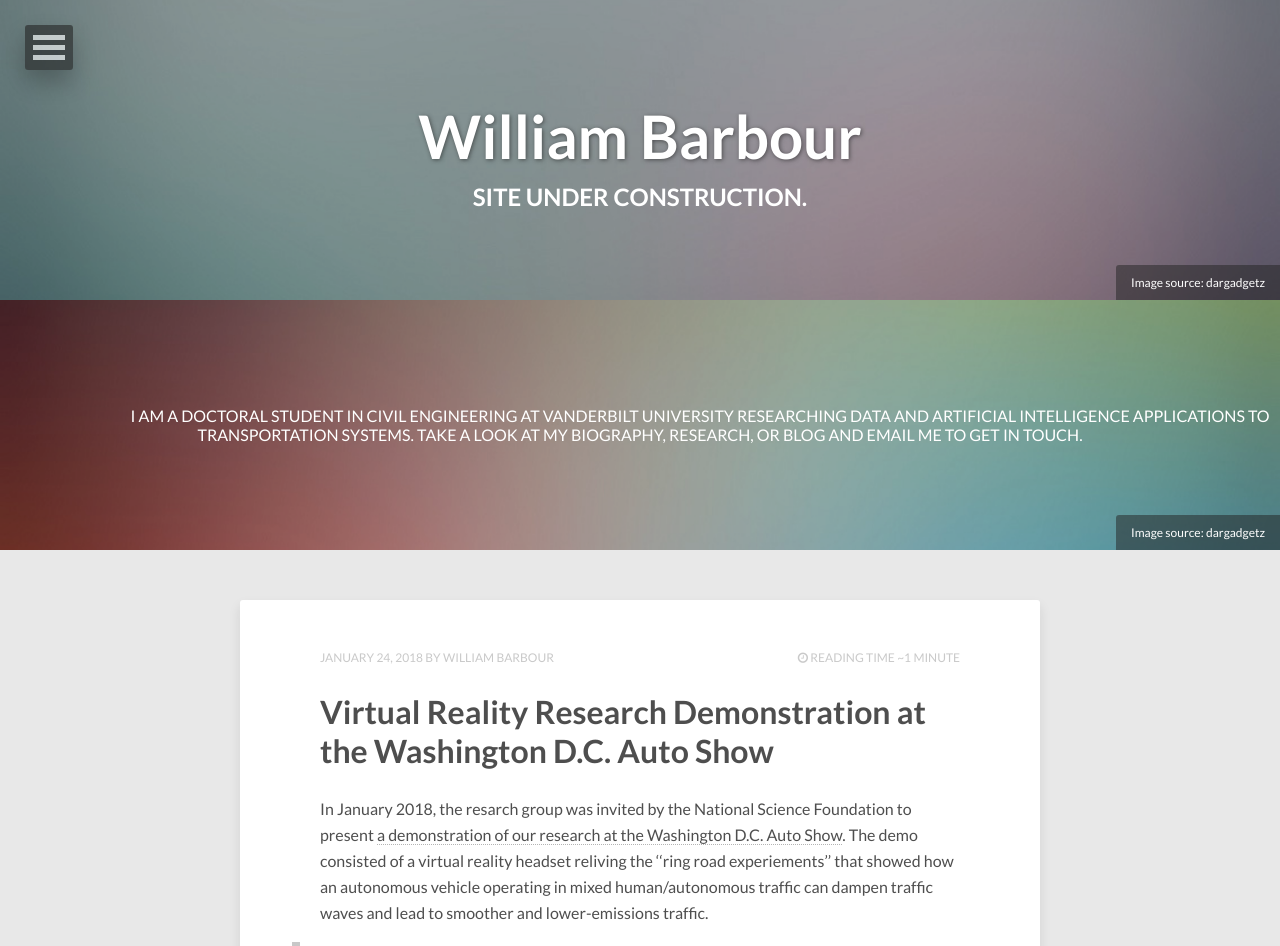
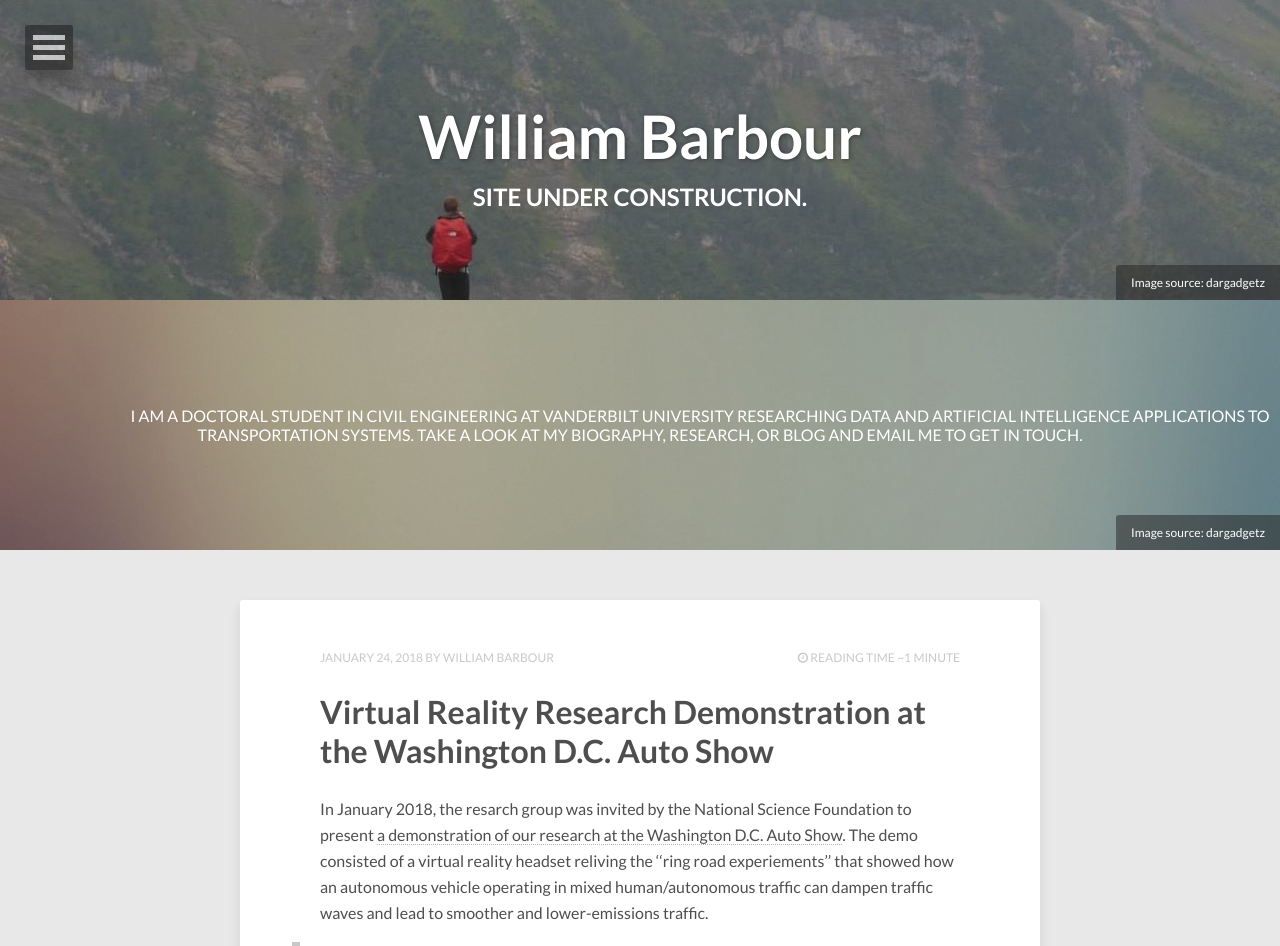
Before and after one commit to barbourww/barbourww.github.io, a Jekyll site: the page built from index.html, in a window 1280 px wide. Shown: the top 946 px of the page. Built offline with Jekyll 4.4.1, drawn with Linux system fonts in a browser that asks for light colours; nearby versions of some CDN libraries; the list of posts is cut into pages by our own code; comment, search, counter and statistics services are not loaded.

```diff
--- a/index.html
+++ b/index.html
@@ -7,8 +7,8 @@ secdescription: "I am a doctoral student in Civil Engineering at Vanderbilt Univ
 tags: [vanderbilt, transportation, rail, autonomous, vehicle, data, machine, learning, artificial, intelligence]
 comments: false
 image:
-  feature: abstract-1.jpg
-  secondary: abstract-3.jpg
+  feature: kandersteg.jpg
+  secondary: abstract-8.jpg
   credit: dargadgetz
   creditlink: http://www.dargadgetz.com/ios-7-abstract-wallpaper-pack-for-iphone-5-and-ipod-touch-retina/
 ---
```
Also changed, not shown: about/index.md (+1 -1 lines), images/kandersteg.jpg (added), 1 other file.
